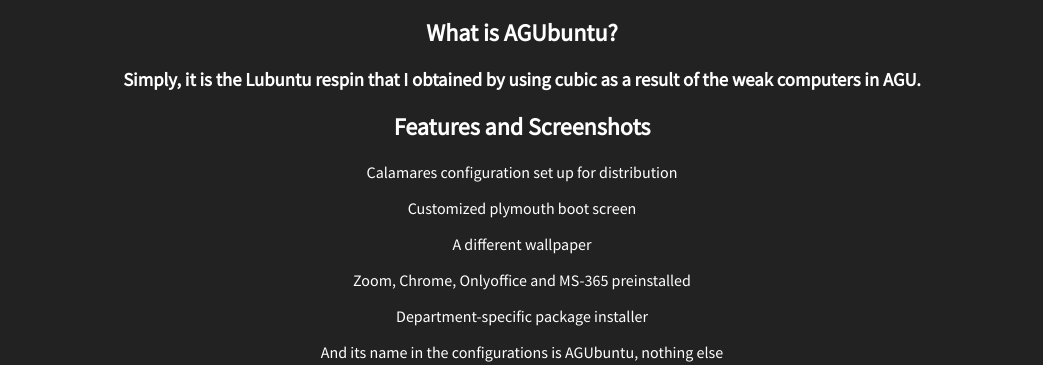
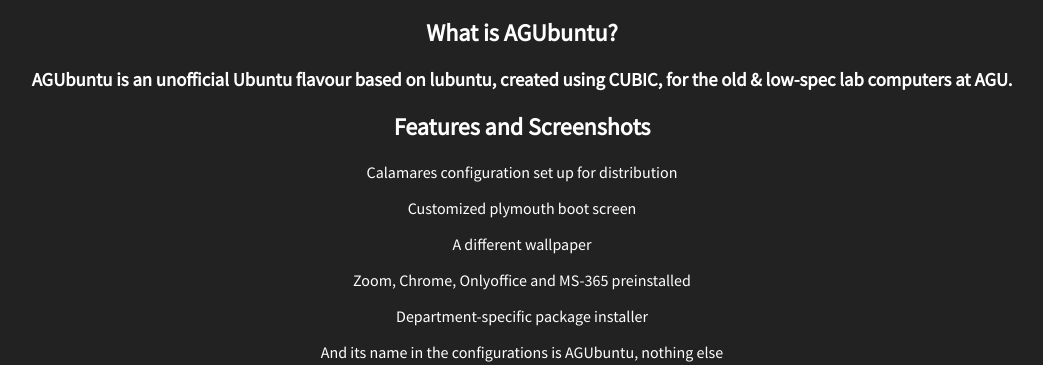
Before and after one commit to AGUbuntu/agubuntu.github.io, a plain HTML site: page index.html in a window 1280 px wide. Shown: the part 436-801 px from the top of the page, without its empty margins (126-1169 px from the left). Drawn offline with Linux system fonts and the light colour scheme.

Commit message:
Update index.html

```diff
--- a/index.html
+++ b/index.html
@@ -99,8 +99,8 @@
     <div class="middle-section">
       <h2><b>What is AGUbuntu?</b></h2>
       <h3>
-        Simply, it is the Lubuntu respin that I obtained by using cubic as a
-        result of the weak computers in AGU.
+        AGUbuntu is an unofficial Ubuntu flavour based on lubuntu, created
+        using CUBIC, for the old & low-spec lab computers at AGU.
       </h3>
 
       <h2><b>Features and Screenshots</b></h2>
```
